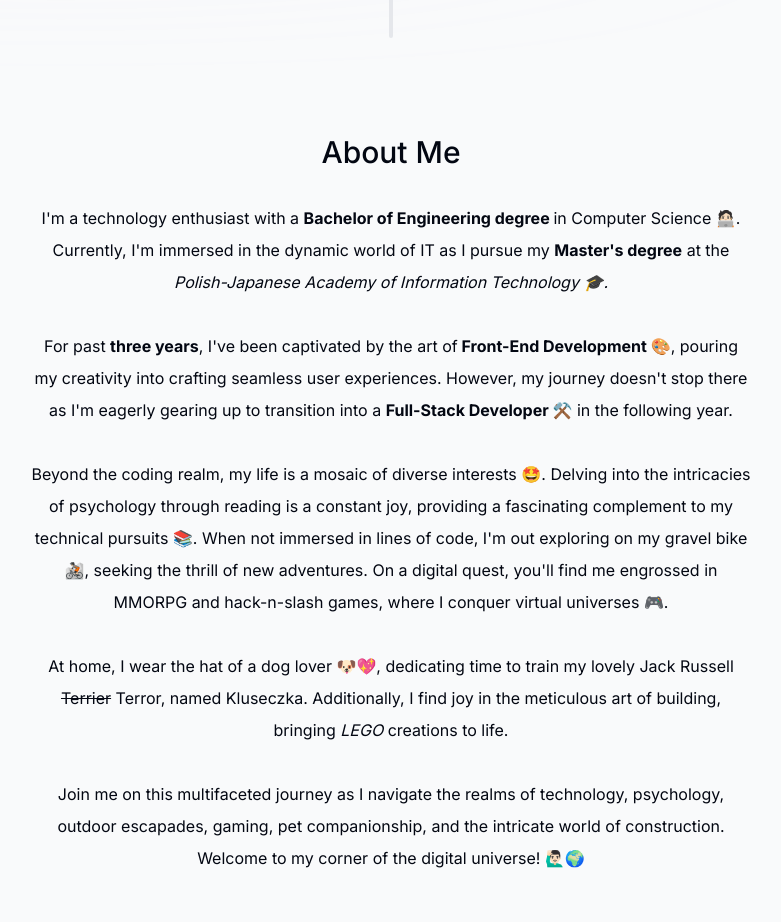
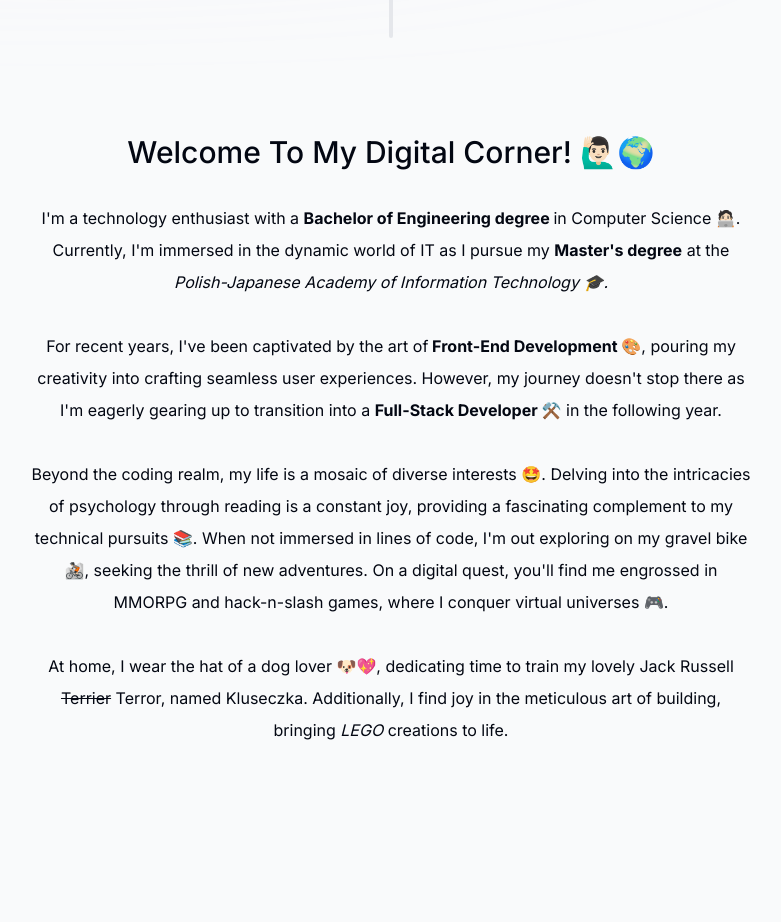
Before and after one commit to dr0er/portfolio-nextjs, a Next.js app: page / in a window 1280 px wide. Shown: the part 840-1762 px from the top of the page, without its empty margins (249-1030 px from the left). Built offline with nearby package versions, Linux system fonts and the light colour scheme; no server answers.

Commit message:
add about section change

```diff
--- a/components/about.tsx
+++ b/components/about.tsx
@@ -17,7 +17,7 @@ export default function About() {
       transition={{ delay: 0.175 }}
       id="about"
     >
-      <SectionHeading>about me</SectionHeading>
+      <SectionHeading>Welcome to my digital corner! 🙋🏻‍♂️🌍</SectionHeading>
       <article className="mb-3">
         <p>
           I'm a technology enthusiast with a{" "}
@@ -28,7 +28,7 @@ export default function About() {
         </p>
         <br />
         <p>
-          For past <b>three years</b>, I've been captivated by the art of
+          For recent years, I've been captivated by the art of
           <b> Front-End Development 🎨</b>, pouring my creativity into crafting
           seamless user experiences. However, my journey doesn't stop there as
           I'm eagerly gearing up to transition into a{" "}
@@ -53,13 +53,6 @@ export default function About() {
           Additionally, I find joy in the meticulous art of building, bringing{" "}
           <i>LEGO</i> creations to life.
         </p>
-        <br />
-        <p>
-          Join me on this multifaceted journey as I navigate the realms of
-          technology, psychology, outdoor escapades, gaming, pet companionship,
-          and the intricate world of construction. Welcome to my corner of the
-          digital universe! 🙋🏻‍♂️🌍
-        </p>
       </article>
     </motion.section>
   );
```
